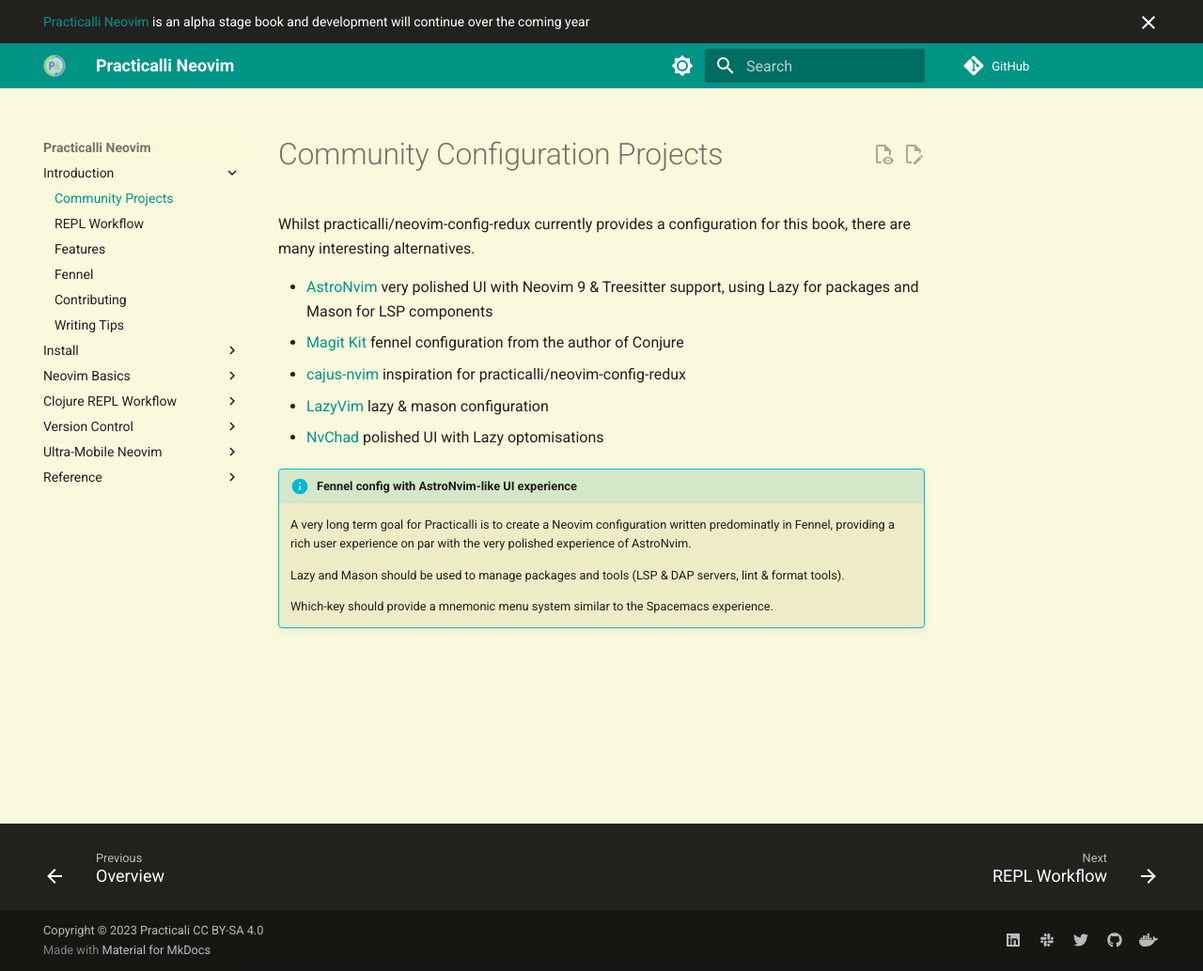
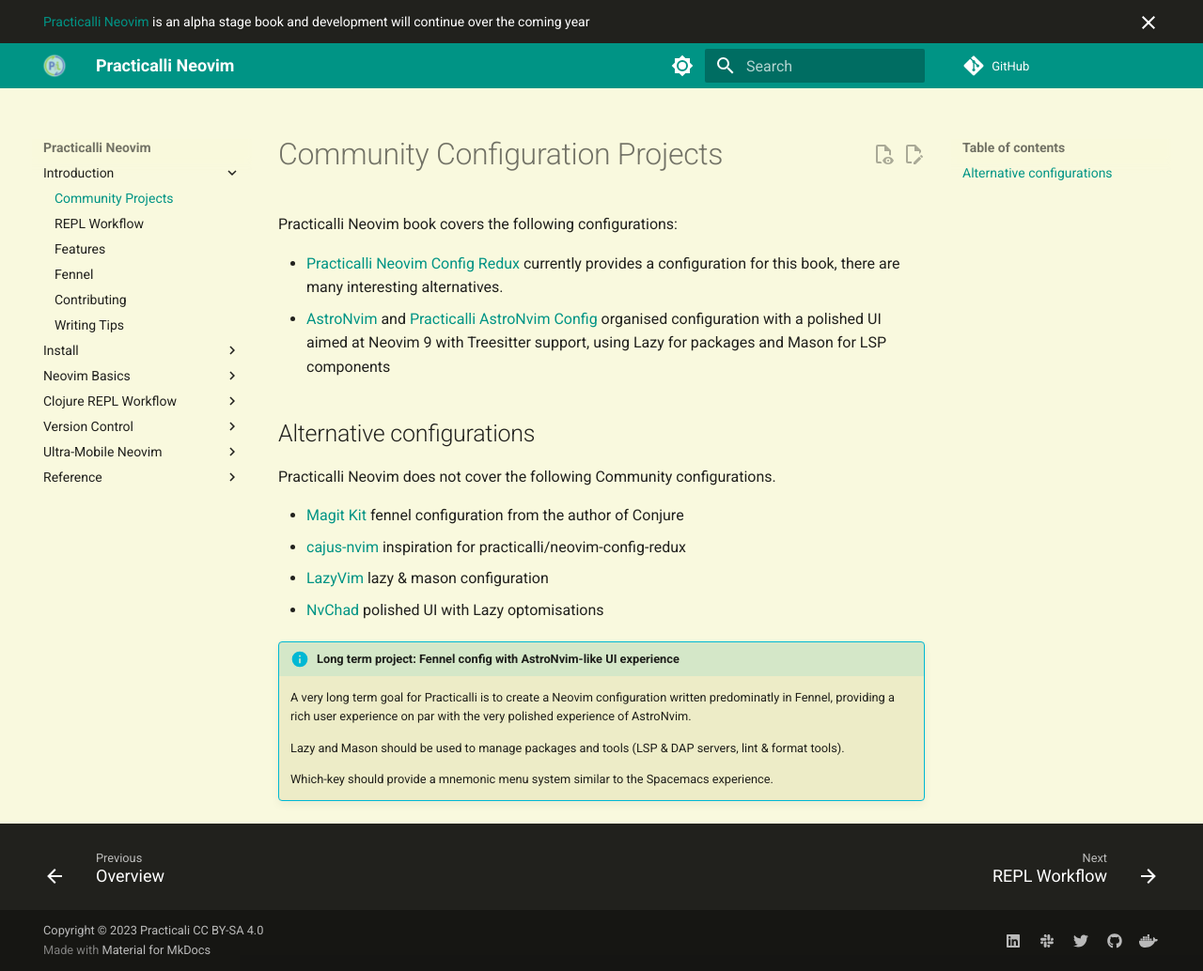
Before and after one commit to practicalli/neovim, an MkDocs documentation site: the page built from docs/introduction/community-projects.md, in a window 1280 px wide and 1034 px high. Shown: the whole window at 94% size. Built offline with MkDocs 1.6.1 and Material for MkDocs 9.7.7, drawn with Linux system fonts in a browser that asks for light colours; plug-ins that fetch from the network failed and are left out; comment, search, counter and statistics services are not loaded.

Commit message:
intro: update community configurations
Configurations covered by the book and suggested alternative configs

```diff
--- a/docs/introduction/community-projects.md
+++ b/docs/introduction/community-projects.md
@@ -1,14 +1,21 @@
 # Community Configuration Projects
 
-Whilst practicalli/neovim-config-redux currently provides a configuration for this book, there are many interesting alternatives.
+Practicalli Neovim book covers the following configurations:
 
-- [AstroNvim](https://github.com/AstroNvim/AstroNvim) very polished UI with Neovim 9 & Treesitter support, using Lazy for packages and  Mason for LSP components
+- [Practicalli Neovim Config Redux](https://github.com/practicalli/neovim-config-redux) currently provides a configuration for this book, there are many interesting alternatives.
+- [AstroNvim](https://github.com/AstroNvim/AstroNvim) and [Practicalli AstroNvim Config](https://github.com/practicalli/astronvim-config) organised configuration with a polished UI aimed at Neovim 9 with Treesitter support, using Lazy for packages and  Mason for LSP components
+
+
+## Alternative configurations
+
+Practicalli Neovim does not cover the following Community configurations.
+
 - [Magit Kit](https://github.com/Olical/magic-kit) fennel configuration from the author of Conjure
 - [cajus-nvim](https://github.com/rafaeldelboni/cajus-nvim) inspiration for practicalli/neovim-config-redux
 - [LazyVim](https://www.lazyvim.org/) lazy & mason configuration
 - [NvChad](https://github.com/NvChad/NvChad) polished UI with Lazy optomisations
 
-!!! INFO "Fennel config with AstroNvim-like UI experience"
+!!! INFO "Long term project: Fennel config with AstroNvim-like UI experience"
     A very long term goal for Practicalli is to create a Neovim configuration written predominatly in Fennel, providing a rich user experience on par with the very polished experience of AstroNvim.
 
     Lazy and Mason should be used to manage packages and tools (LSP & DAP servers, lint & format tools).
```
